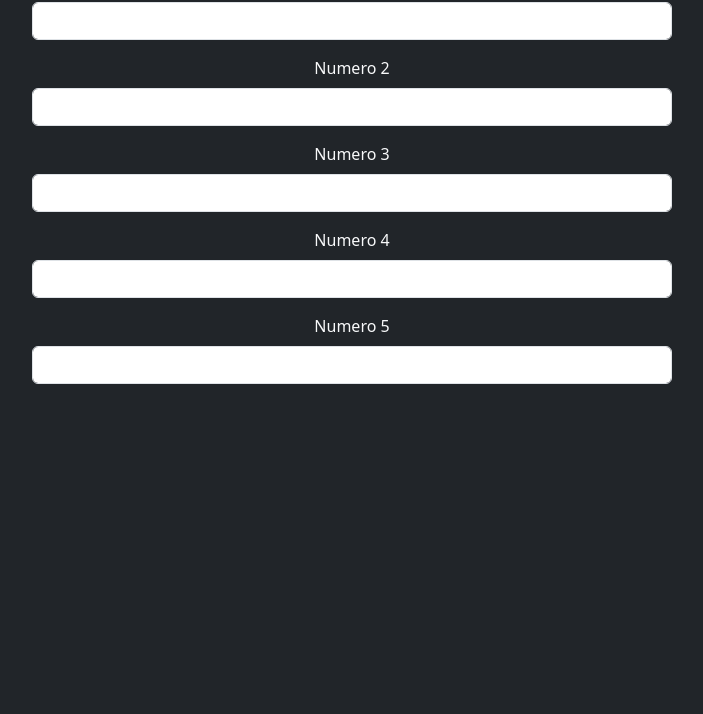
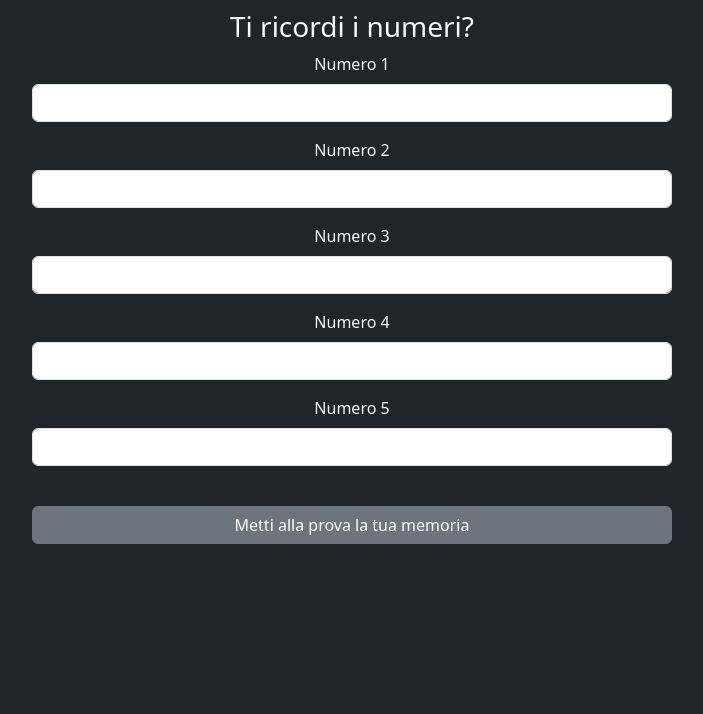
Before and after one commit to deca-francesco/js-simon, a plain HTML site: page index.html in a window 1280 px wide. Shown: the part 86-800 px from the top of the page, without its empty margins (288-991 px from the left). Drawn offline with nearby package versions, Linux system fonts and the light colour scheme.

Commit message:
FIX: function for random numbers

```diff
--- a/index.html
+++ b/index.html
@@ -24,10 +24,34 @@
     <header>
     </header>
     <main class="text-center">
-        <h1>Simon says</h1>
-        <div id="random_numbers" class="d-flex flex-column w-50 m-auto">
+        <h1 class="my-4">Simon says</h1>
+        <div id="random_numbers" class="">
 
         </div>
+        <form action="" class="d-none d-flex flex-column w-50 m-auto" id="numbers_form">
+            <h3>Ti ricordi i numeri?</h3>
+            <div class="mb-3">
+                <label for="number1" class="form-label">Numero 1</label>
+                <input type="number" class="form-control" name="number1" id="number1" required/>
+            </div>
+            <div class="mb-3">
+                <label for="number2" class="form-label">Numero 2</label>
+                <input type="number" class="form-control" name="number2" id="number2" required/>
+            </div>
+            <div class="mb-3">
+                <label for="number3" class="form-label">Numero 3</label>
+                <input type="number" class="form-control" name="number3" id="number3" required/>
+            </div>
+            <div class="mb-3">
+                <label for="number4" class="form-label">Numero 4</label>
+                <input type="number" class="form-control" name="number4" id="number4" required/>
+            </div>
+            <div class="mb-3">
+                <label for="number5" class="form-label">Numero 5</label>
+                <input type="number" class="form-control" name="number5" id="number5" required/>
+            </div>
+            <button class="btn btn-secondary mt-4" type="submit">Metti alla prova la tua memoria</button>
+        </form>
     </main>
     <footer>
     </footer>
--- a/main.js
+++ b/main.js
@@ -7,35 +7,21 @@ NOTA: non è importante l'ordine con cui l'utente inserisce i numeri, basta che
 */
 
 let randomNumbersEl = document.getElementById("random_numbers");
+let formEl = document.getElementById("numbers_form")
 
-function generateRandomInteger(min, max) {
-    Math.floor(Math.random() * (max - min + 1)) + min;
+function generate5RandomIntegers() {
+    let random_number_array = [];
+    for (let i = 1; i <= 5; i++) {
+        let random_number = Math.floor(Math.random() * 100) + 1;
+        random_number_array.push(random_number);
+    }
+    return random_number_array.join(" | ");
 }
 
-randomNumbersEl.innerHTML = generateRandomInteger(1, 10);
+randomNumbersEl.innerHTML = generate5RandomIntegers();
 console.log(randomNumbersEl.innerHTML);
 
 let clock = setTimeout(function() {
-    randomNumbersEl.innerHTML = (`
-<div class="mb-3">
-    <label for="number1" class="form-label">Numero 1</label>
-    <input type="text" class="form-control" name="number1" id="number1"/>
-</div>
-<div class="mb-3">
-    <label for="number2" class="form-label">Numero 2</label>
-    <input type="text" class="form-control" name="number2" id="number2"/>
-</div>
-<div class="mb-3">
-    <label for="number3" class="form-label">Numero 3</label>
-    <input type="text" class="form-control" name="number3" id="number3"/>
-</div>
-<div class="mb-3">
-    <label for="number4" class="form-label">Numero 4</label>
-    <input type="text" class="form-control" name="number4" id="number4"/>
-</div>
-<div class="mb-3">
-    <label for="number5" class="form-label">Numero 5</label>
-    <input type="text" class="form-control" name="number5" id="number5"/>
-</div>
-        `);
+    randomNumbersEl.classList.add("d-none")
+    formEl.classList.remove("d-none");
 }, 3000)
```
